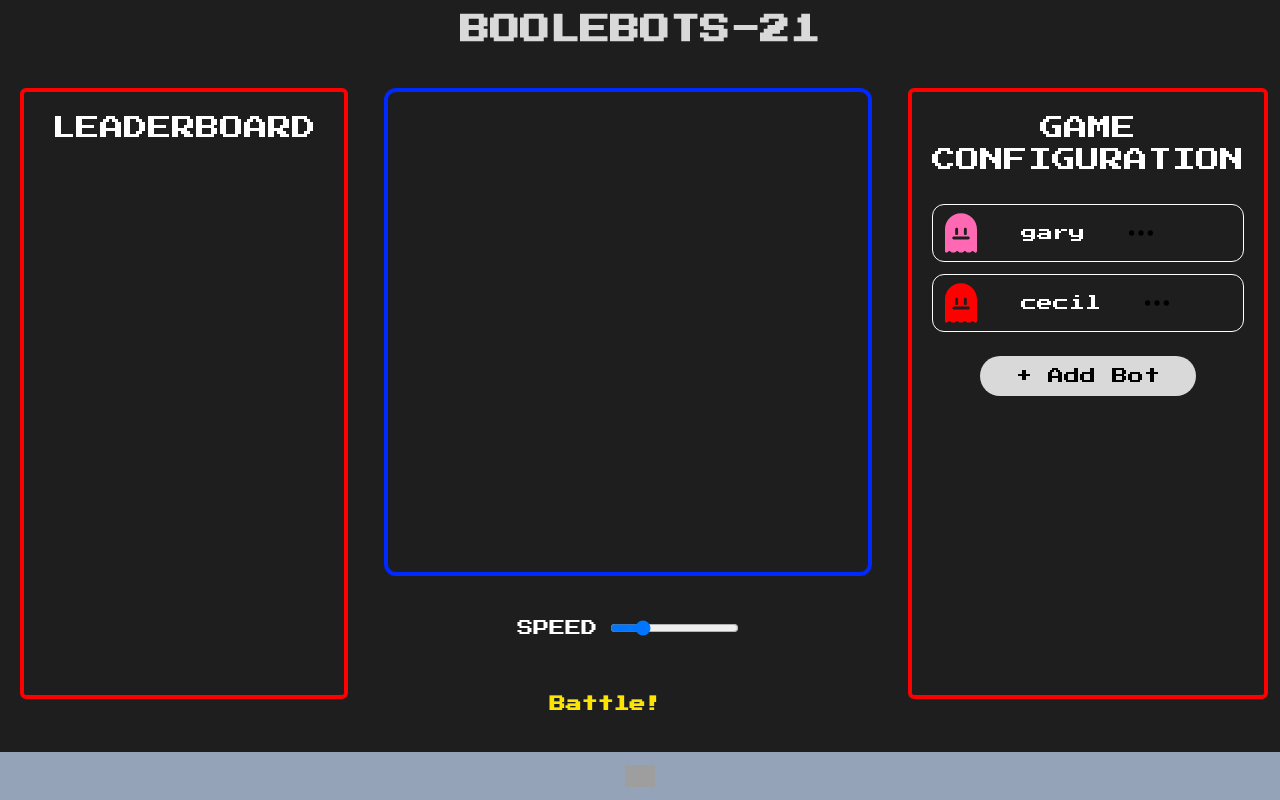
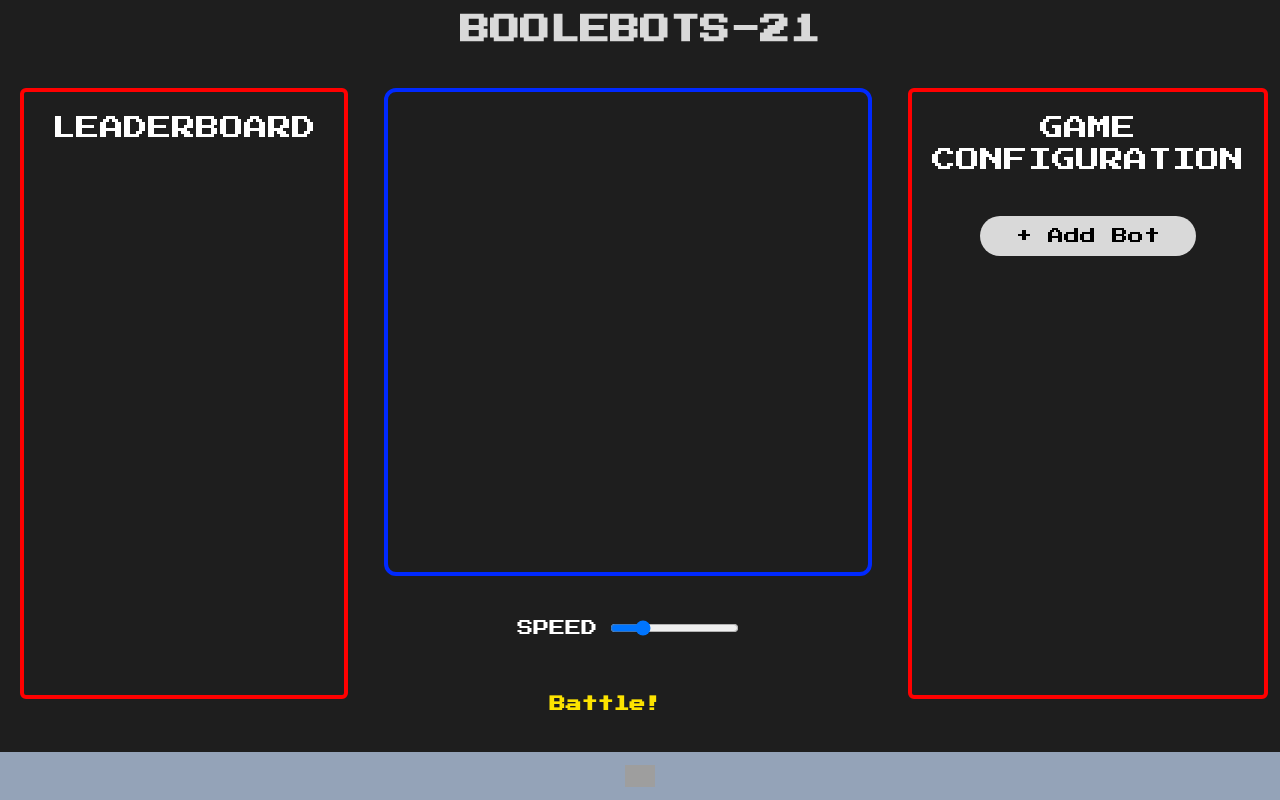
Before and after one commit to chingu-voyages/v44-tier2-team-21, a React (Vite) app: page / in a window 1280 px wide. Built offline with nearby package versions, Linux system fonts and the light colour scheme; grey boxes are pictures that could not be loaded.

Commit message:
#71: Add prompt to select and disable battle button if selected players are less than 2

```diff
--- a/src/components/Arena.jsx
+++ b/src/components/Arena.jsx
@@ -1,9 +1,16 @@
-import { useState } from "react";
+import { useContext, useState } from "react";
 import Canvas from "./Canvas";
+import { BotContext } from "../context/botcontext/BotState";
 
 const Arena = () => {
+  const data = useContext(BotContext);
   const [isAnimating, setIsAnimating] = useState(false);
   const [speed, setSpeed] = useState(3);
+  const selectedBots = data.botdata.filter((bot) => {
+    if (bot.selected === true) {
+      return bot;
+    }
+  });
 
   const handleToggleAnimation = () => {
     setIsAnimating((prev) => !prev);
@@ -33,6 +40,7 @@ const Arena = () => {
           type="button"
           className="px-8 py-3 font-semibold text-[#FCE300]"
           onClick={handleToggleAnimation}
+          disabled={selectedBots.length > 1 ? false : true}
         >
           {isAnimating ? "Stop" : "Battle!"}
         </button>
--- a/src/components/Controls.jsx
+++ b/src/components/Controls.jsx
@@ -35,6 +35,8 @@ const Controls = () => {
   return (
     <div className="w-full h-full bg-[#1E1E1E] text-[#FFFFFF] text-center border-4 rounded-md border-[#FF0000] max-w-sm px-5">
       <h2 className="mb-7 text-2xl mt-5">GAME CONFIGURATION</h2>
+      <h3 className="mb-3">{botdata.length ? "Select Players" : ""}</h3>
+      {/* displaying bot data */}
       {botdata.map((bot) => {
         return <AddedBots bot={bot} key={bot.id} />;
       })}
--- a/src/context/botcontext/BotState.jsx
+++ b/src/context/botcontext/BotState.jsx
@@ -4,24 +4,24 @@ import BotReducer from "./BotReducer";
 // DUMMY DATA
 const initialstate = {
   botdata: [
-    {
-      bool: 1,
-      id: 1,
-      initDirection: "NORTH",
-      name: "gary",
-      operation: "AND",
-      color: "hotpink",
-      selected: false,
-    },
-    {
-      bool: 0,
-      id: 2,
-      initDirection: "EAST",
-      name: "cecil",
-      operation: "XOR",
-      color: "red",
-      selected: false,
-    },
+    // {
+    //   bool: 1,
+    //   id: 1,
+    //   initDirection: "NORTH",
+    //   name: "gary",
+    //   operation: "AND",
+    //   color: "hotpink",
+    //   selected: false,
+    // },
+    // {
+    //   bool: 0,
+    //   id: 2,
+    //   initDirection: "EAST",
+    //   name: "cecil",
+    //   operation: "XOR",
+    //   color: "red",
+    //   selected: false,
+    // },
   ],
 };
 
```
